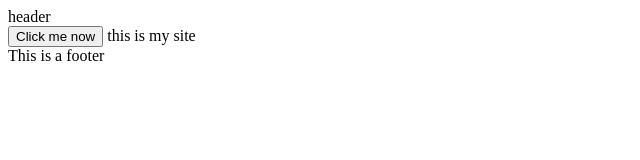
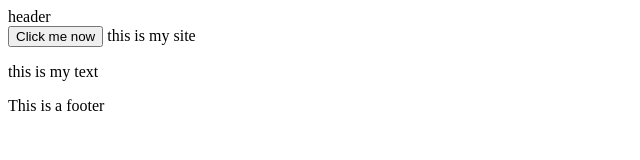
Before and after one commit to mohamadmahdijodaki50-commits/git_project5, a plain HTML site: page index.html in a window 1280 px wide. Shown: the whole page, without its empty margins (0-640 px from the left). Drawn offline with Linux system fonts and the light colour scheme.

Commit message:
Update index.html

```diff
--- a/index.html
+++ b/index.html
@@ -9,6 +9,7 @@
     <header>header</header>
     <button>Click me now</button>
     <a>this is my site</a>
+    <p>this is my text</p>
   </body>
 
   <footer>This is a footer</footer>
```
